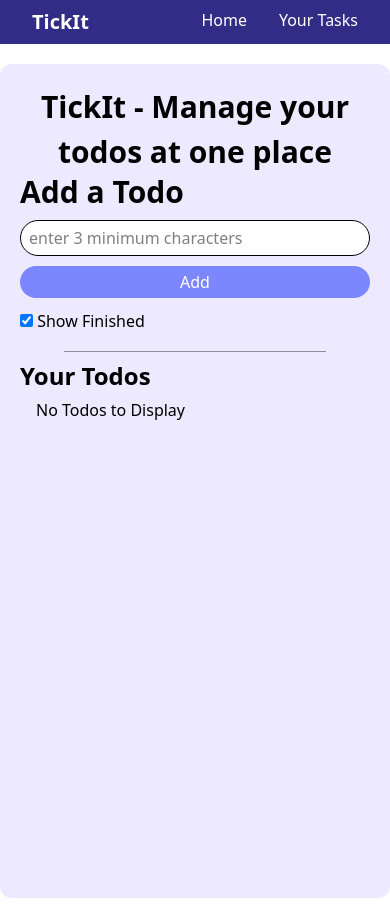
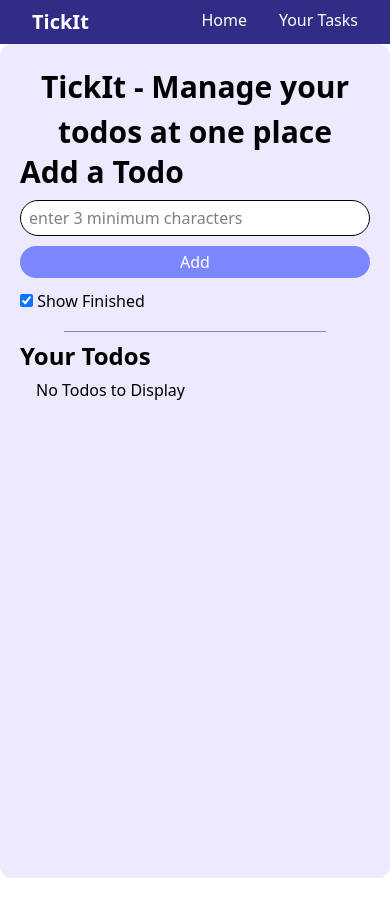
Before and after one commit to laxman-goud/TickIt, a React (Vite) app: page / in a window 390 px wide. After the commit the page ends 878 px from the top, so only its background shows below. Built offline with nearby package versions, Linux system fonts and the light colour scheme.

Commit message:
made more responsive for medium screens

```diff
--- a/src/App.jsx
+++ b/src/App.jsx
@@ -67,7 +67,7 @@ function App() {
   return (
     <>
       <NavBar />
-      <div className="container mx-auto my-5 rounded-xl p-5 bg-violet-100 min-h-[80vh] max-w-[1000px]">
+      <div className="container mx-auto lg:my-5 rounded-xl p-5 bg-violet-100 min-h-[80vh] max-w-[1000px]">
         <h1 className="text-center font-bold text-[30px]">TickIt - Manage your todos at one place</h1>
         <div className="addTodo">
           <h2 className="text-3xl font-bold">Add a Todo</h2>
```
